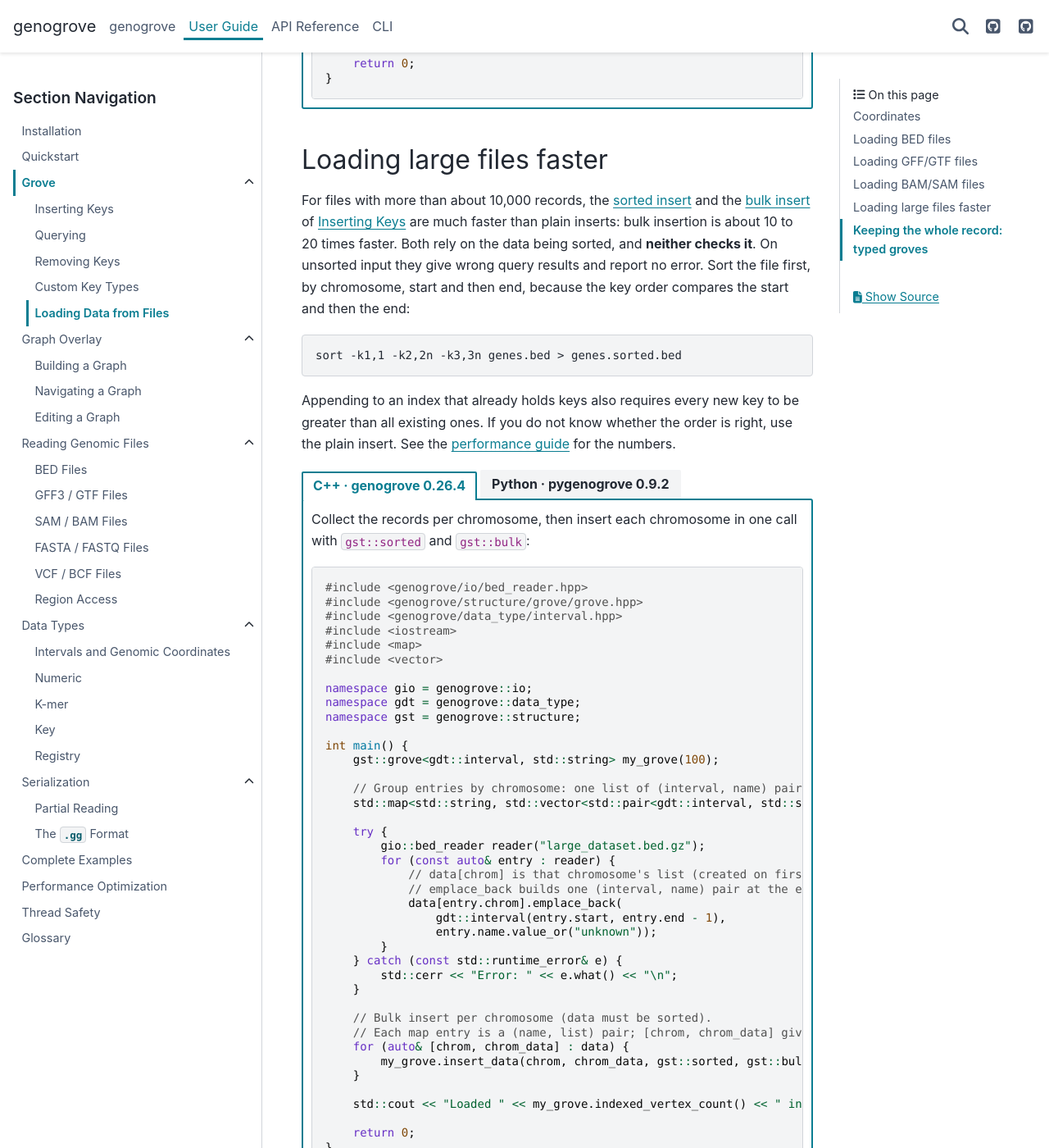
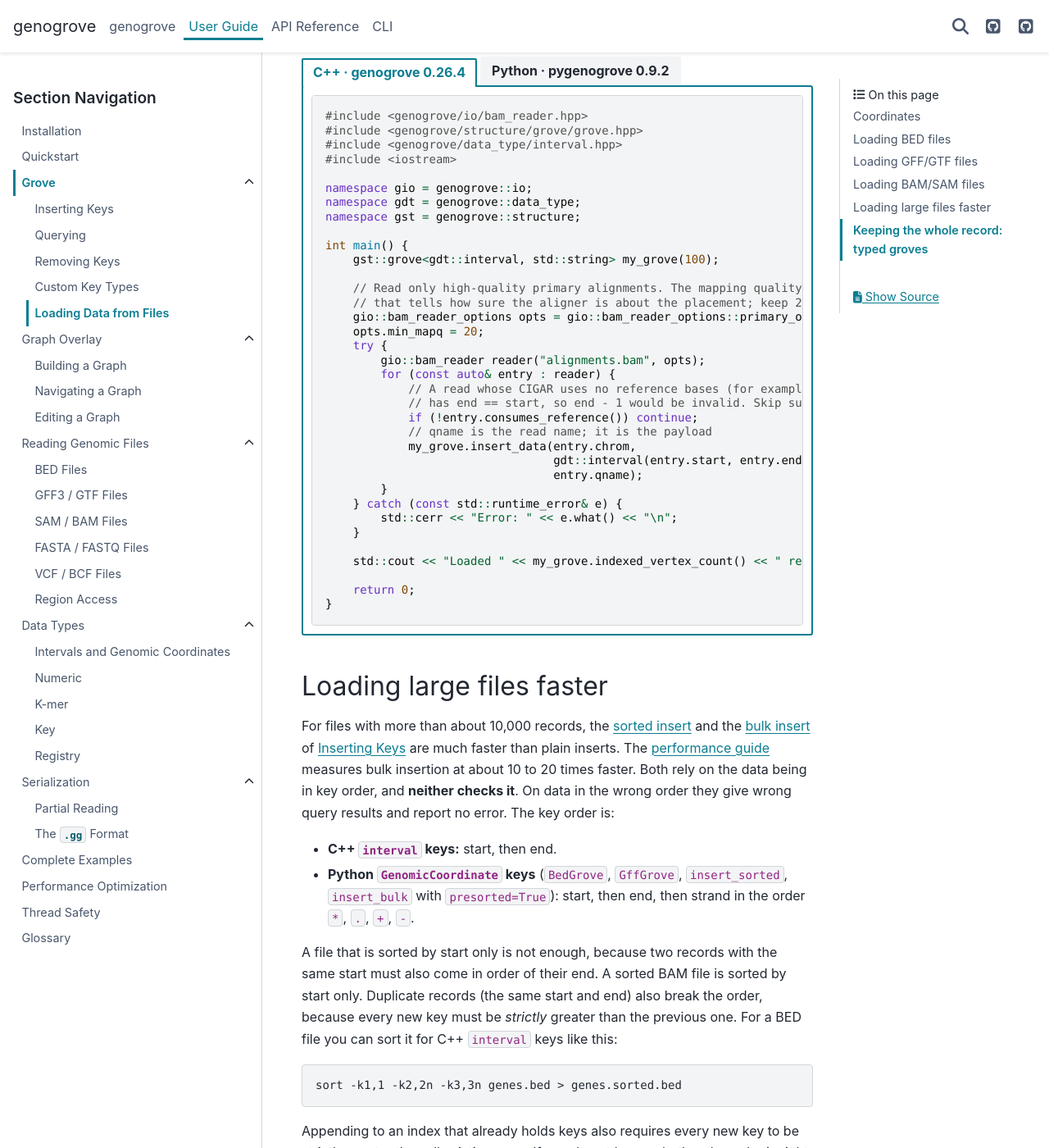
Before and after one commit to genogrove/docs, a Sphinx documentation site: the page built from source/guide/grove/loading_data.md, in a window 1280 px wide and 1400 px high, scrolled down 3090 px. Shown: the whole window at 82% size. Built offline with Sphinx 7.4.7 and the PyData theme 0.15.4, drawn with Linux system fonts in a browser that asks for light colours; some of the changed text lies outside the part shown.

Commit message:
loading_data: address the PR 271 review

````diff
--- a/source/guide/grove/loading_data.md
+++ b/source/guide/grove/loading_data.md
@@ -4,6 +4,24 @@
 from BED, GFF/GTF, and BAM/SAM files. The readers open plain and gzip/BGZF-compressed (`.gz`) files
 alike. Each section below loads one format; the last two cover loading large files faster and
 keeping the whole file record as the payload.
+
+A {term}`grove` is an in-memory index of genomic regions that you can search for overlaps. Each
+region is a {term}`key`. Keys are stored under an {term}`index`, which here is the chromosome name.
+Each key can carry a {term}`payload`, such as a gene name. Two kinds of grove appear on this page:
+the *universal* `Grove` (Python) and the C++ `grove` store a payload of your choice; the *typed*
+groves `BedGrove` and `GffGrove` (Python) store the whole file record (see
+[Keeping the whole record](#loading-typed-groves)). The files in the examples (`genes.bed.gz`,
+`annotations.gff.gz`, `alignments.bam`) stand for your own files. The
+{doc}`I/O pages </guide/io/index>` give small sample files you can save and use. If you have no BED
+file, save these two tab-separated lines as `genes.bed` and use that name:
+
+```text
+chr1	1000	1500	geneA
+chr1	1800	2400	geneB
+```
+
+To build and run the C++ examples, see {doc}`/guide/installation`; for Python, install
+`pygenogrove` as described there.
 
 ## Coordinates
 
@@ -41,6 +59,8 @@
 namespace gst = genogrove::structure;
 
 int main() {
+    // A grove with interval keys and std::string payloads (the gene name).
+    // 100 is the tree order, a tuning value; copy it as it is.
     gst::grove<gdt::interval, std::string> my_grove(100);
 
     // Read and insert each entry
@@ -48,21 +68,19 @@
         gio::bed_reader reader("genes.bed.gz");
         for (const auto& entry : reader) {
             // BED is half-open [start, end); the grove key is closed, so use end - 1.
-            // gst::sorted promises that the file is sorted within each chromosome.
-            // Drop it if yours is not (see "Loading large files faster" below).
             // The name column is optional in BED: fall back to "unknown" when absent
             my_grove.insert_data(entry.chrom,
                                 gdt::interval(entry.start, entry.end - 1),
-                                entry.name.value_or("unknown"),
-                                gst::sorted);
+                                entry.name.value_or("unknown"));
         }
     } catch (const std::runtime_error& e) {
         std::cerr << "Error: " << e.what() << "\n";
     }
 
+    // indexed_vertex_count(): the number of keys stored in the grove
     std::cout << "Loaded " << my_grove.indexed_vertex_count() << " intervals\n";
 
-    // Query the loaded data
+    // Query the loaded data: all keys on chr1 that overlap [1000, 2000]
     auto results = my_grove.intersect(gdt::interval{1000, 2000}, "chr1");
     std::cout << "Found " << results.get_keys().size() << " overlapping intervals\n";
 
@@ -82,27 +100,40 @@
 ```python
 import pygenogrove as pg
 
-g = pg.BedGrove(100)
+g = pg.BedGrove(100)                     # 100 is the tree order, a tuning value; copy it as it is
 
-for e in pg.BedReader("genes.bed.gz"):
-    g.insert(e.chrom, e)                 # the key is derived from the record
+try:
+    for e in pg.BedReader("genes.bed.gz"):
+        g.insert(e.chrom, e)             # the key is derived from the record
+except (RuntimeError, ValueError) as err:
+    print("Error:", err)
 
+# "*" means any strand; (1000, 2000) is the closed range to search on chr1
 hits = g.intersect(pg.GenomicCoordinate("*", 1000, 2000), "chr1")
 print(f"Found {len(hits)} overlapping intervals")
-for hit in hits:
+for hit in hits:                         # hit.data is the BED record, hit.value the key
     print(hit.data.name, hit.value.start, hit.value.end)
 ```
 
 A file that cannot be opened raises `RuntimeError` when the reader is created. A line that cannot
-be parsed raises it during the loop. If you only need one field as the payload, use the universal
-`Grove` and build the key yourself: `g.insert(e.chrom, pg.GenomicCoordinate(e.strand or ".", e.start,
-e.end - 1), e.name)`.
+be parsed raises it during the loop. A record with `end <= start` raises `ValueError` from `insert`.
+`len(hits)` counts the hits, as `results.get_keys().size()` does in C++. If you only need one field
+as the payload, use the universal `Grove` and build the key yourself (`e.strand or "."` means
+"the strand, or `.` when the column is absent"):
+
+```python
+g = pg.Grove(100)
+g.insert(e.chrom, pg.GenomicCoordinate(e.strand or ".", e.start, e.end - 1), e.name)
+```
 
 ::::
 
 :::::
 
 ## Loading GFF/GTF files
+
+A GTF gene line carries a `gene_id` attribute. A GFF3 gene line carries `ID` instead. The examples
+below accept both, because a GFF3 file would otherwise load no genes and print no error.
 
 :::::{tab-set}
 
@@ -125,16 +156,17 @@
     try {
         gio::gff_reader reader("annotations.gff.gz");
         for (const auto& entry : reader) {
-            // Keep gene features that carry a gene_id; the ID is the payload
-            // (get_gene_id() returns an optional: `!gene_id` means the attribute is absent)
-            auto gene_id = entry.get_gene_id();
-            if (entry.type != "gene" || !gene_id) continue;
+            // Keep gene features that carry an ID; the ID is the payload.
+            // GTF uses the gene_id attribute, GFF3 uses ID. Each lookup returns an optional:
+            // `!id` means the attribute is absent, and `*id` reads the value.
+            auto id = entry.get_gene_id();
+            if (!id) id = entry.get_attribute("ID");
+            if (entry.type != "gene" || !id) continue;
 
             // GFF coordinates are 1-based inclusive — shift both to the grove's 0-based closed keys
             my_grove.insert_data(entry.seqid,
                                 gdt::interval(entry.start - 1, entry.end - 1),
-                                *gene_id,
-                                gst::sorted);
+                                *id);
         }
     } catch (const std::runtime_error& e) {
         std::cerr << "Error: " << e.what() << "\n";
@@ -160,13 +192,14 @@
 g = pg.GffGrove(100)
 
 for e in pg.GffReader("annotations.gff.gz"):
-    if e.type == "gene" and e.get_gene_id():       # get_gene_id() is None when the attribute is absent
+    gene_id = e.get_gene_id() or e.get_attribute("ID")   # GTF: gene_id, GFF3: ID; None if absent
+    if e.type == "gene" and gene_id:
         g.insert(e.seqid, e)
 
 print(f"Loaded {g.indexed_vertex_count()} features")
 ```
 
-Attribute lookups and the other record fields are described in {doc}`/guide/io/gff`.
+A record with `start == 0` or `end < start` raises `ValueError` from `insert`. Attribute lookups and the other record fields are described in {doc}`/guide/io/gff`.
 
 ::::
 
@@ -192,15 +225,20 @@
 int main() {
     gst::grove<gdt::interval, std::string> my_grove(100);
 
-    // Read only high-quality primary alignments (mapping quality >= 20)
+    // Read only high-quality primary alignments. The mapping quality (MAPQ) is a number from 0 to 255
+    // that tells how sure the aligner is about the placement; keep 20 and above.
     gio::bam_reader_options opts = gio::bam_reader_options::primary_only();
     opts.min_mapq = 20;
     try {
         gio::bam_reader reader("alignments.bam", opts);
         for (const auto& entry : reader) {
+            // A read whose CIGAR uses no reference bases (for example a pure soft clip, 100S)
+            // has end == start, so end - 1 would be invalid. Skip such reads.
+            if (!entry.consumes_reference()) continue;
+            // qname is the read name; it is the payload
             my_grove.insert_data(entry.chrom,
                                  gdt::interval(entry.start, entry.end - 1),
-                                 entry.qname, gst::sorted);
+                                 entry.qname);
         }
     } catch (const std::runtime_error& e) {
         std::cerr << "Error: " << e.what() << "\n";
@@ -218,9 +256,11 @@
 :sync: py
 
 There is no typed BAM grove (`SamEntry` is not serializable). Load into the universal `Grove` with
-the record's `to_coordinate()` and `to_dict()`; `consumes_reference()` skips records that cover no
-reference bases. Read options such as the mapping-quality filter are described in
-{doc}`/guide/io/bam`.
+the record's `to_coordinate()` (the key, already converted to a closed range) and `to_dict()` (the
+record as a dictionary, used as the payload). `consumes_reference()` skips records that cover no
+reference bases. The reader takes the same filters as the C++ options, for example
+`pg.BamReader("alignments.bam", skip_secondary=True, min_mapq=20)`; see {doc}`/guide/io/bam`. A BAM
+file is binary: to look at it, use `samtools view`.
 
 ```python
 import pygenogrove as pg
@@ -240,18 +280,29 @@
 ## Loading large files faster
 
 For files with more than about 10,000 records, the {term}`sorted insert` and the
-{term}`bulk insert` of {doc}`inserting` are much faster than plain inserts: bulk insertion is
-about 10 to 20 times faster. Both rely on the data being sorted, and **neither checks it**. On
-unsorted input they give wrong query results and report no error. Sort the file first, by
-chromosome, start and then end, because the key order compares the start and then the end:
+{term}`bulk insert` of {doc}`inserting` are much faster than plain inserts. The
+{doc}`performance guide </guide/performance>` measures bulk insertion at about 10 to 20 times faster.
+Both rely on the data being in key order, and **neither checks it**. On data in the wrong order they
+give wrong query results and report no error. The key order is:
+
+- **C++ `interval` keys:** start, then end.
+- **Python `GenomicCoordinate` keys** (`BedGrove`, `GffGrove`, `insert_sorted`, `insert_bulk` with
+  `presorted=True`): start, then end, then strand in the order `*`, `.`, `+`, `-`.
+
+A file that is sorted by start only is not enough, because two records with the same start must also
+come in order of their end. A sorted BAM file is sorted by start only. Duplicate records (the same
+start and end) also break the order, because every new key must be *strictly* greater than the
+previous one. For a BED file you can sort it for C++ `interval` keys like this:
 
 ```bash
 sort -k1,1 -k2,2n -k3,3n genes.bed > genes.sorted.bed
 ```
 
-Appending to an index that already holds keys also requires every new key to be greater than all
-existing ones. If you do not know whether the order is right, use the plain insert. See the
-{doc}`performance guide </guide/performance>` for the numbers.
+Appending to an index that already holds keys also requires every new key to be strictly greater
+than all existing ones. If you do not know whether the order is right, use the plain insert. In
+Python, `insert_bulk` without `presorted` sorts the list for you and handles the strand, so it is the
+safe choice there. The examples below read `.bed.gz` files. To compress the sorted file, run
+`bgzip genes.sorted.bed`, which writes `genes.sorted.bed.gz`, and read that name in the example.
 
 :::::{tab-set}
 
@@ -259,7 +310,8 @@
 :sync: cpp
 
 Collect the records per chromosome, then insert each chromosome in one call with `gst::sorted` and
-`gst::bulk`:
+`gst::bulk`. This example needs `large_dataset.bed.gz` to be sorted as described above, and the
+grove must be empty (a new grove, as here):
 
 ```cpp
 #include <genogrove/io/bed_reader.hpp>
@@ -292,7 +344,7 @@
         std::cerr << "Error: " << e.what() << "\n";
     }
 
-    // Bulk insert per chromosome (data must be sorted).
+    // Bulk insert per chromosome (the lists must be sorted by start, then end, with no duplicates).
     // Each map entry is a (name, list) pair; [chrom, chrom_data] gives both parts a name.
     for (auto& [chrom, chrom_data] : data) {
         my_grove.insert_data(chrom, chrom_data, gst::sorted, gst::bulk);
@@ -310,8 +362,10 @@
 :sync: py
 
 Group the records per chromosome, then call `insert_bulk` once for each. It sorts each list for
-you. Pass `presorted=True` to skip that sort when you know the list is already in order (then the
-promise above applies):
+you, by start, end and strand, so no sorted file is needed. Use it on an empty index: the new keys
+must be strictly greater than all keys already in the index, whatever the value of `presorted`.
+Pass `presorted=True` only when you know the list is already in key order (then the promise above
+applies, with the strand):
 
 ```python
 import pygenogrove as pg
@@ -328,7 +382,7 @@
 ```
 
 For a single key on the sorted path, `insert_sorted(index, interval, data)` takes an explicit
-coordinate and record, with the same precondition.
+coordinate and record, with the same precondition and no check.
 
 ::::
 
@@ -338,7 +392,8 @@
 ## Keeping the whole record: typed groves
 
 The examples above store one field per key in C++ (a name or an ID) and a whole record in Python.
-Both languages can do either.
+Both languages can do either. In Python, the *typed* groves `BedGrove` and `GffGrove` keep the whole
+file record. The *universal* `Grove` keeps any JSON value that you choose.
 
 :::::{tab-set}
 
@@ -347,14 +402,40 @@
 
 To keep the whole record, use the record type as the payload. `gio::bed_entry` and
 `gio::gff_entry` have serialization built in, so such a grove can be saved to a {term}`.gg file <.gg file>`
-directly (see {doc}`/guide/serialization/index`). Inside the loop of the BED example:
+directly (see {doc}`/guide/serialization/index`). The grove is declared **before** the loop, and only
+the insert goes **inside** the loop. This is the BED example with the record as the payload:
 
 ```cpp
-gst::grove<gdt::interval, gio::bed_entry> records(100);
+#include <genogrove/io/bed_reader.hpp>
+#include <genogrove/structure/grove/grove.hpp>
+#include <genogrove/data_type/interval.hpp>
+#include <iostream>
 
-// in the loop over the reader:
-records.insert_data(entry.chrom, gdt::interval(entry.start, entry.end - 1), entry, gst::sorted);
+namespace gio = genogrove::io;
+namespace gdt = genogrove::data_type;
+namespace gst = genogrove::structure;
+
+int main() {
+    gst::grove<gdt::interval, gio::bed_entry> records(100);   // before the loop
+
+    try {
+        gio::bed_reader reader("genes.bed.gz");
+        for (const auto& entry : reader) {
+            // inside the loop: one insert for each record
+            records.insert_data(entry.chrom, gdt::interval(entry.start, entry.end - 1), entry);
+        }
+    } catch (const std::runtime_error& e) {
+        std::cerr << "Error: " << e.what() << "\n";
+    }
+
+    std::cout << "Loaded " << records.indexed_vertex_count() << " records\n";
+    return 0;
+}
 ```
+
+To save the grove, write it to a binary stream (`std::ofstream out("records.gg", std::ios::binary);
+records.serialize(out);`) as described in the serialization guide. The notes on `BedGrove` and
+`GffGrove` in the Python tab (live records, unlabelled edges) describe those Python classes only.
 
 ::::
 
````
